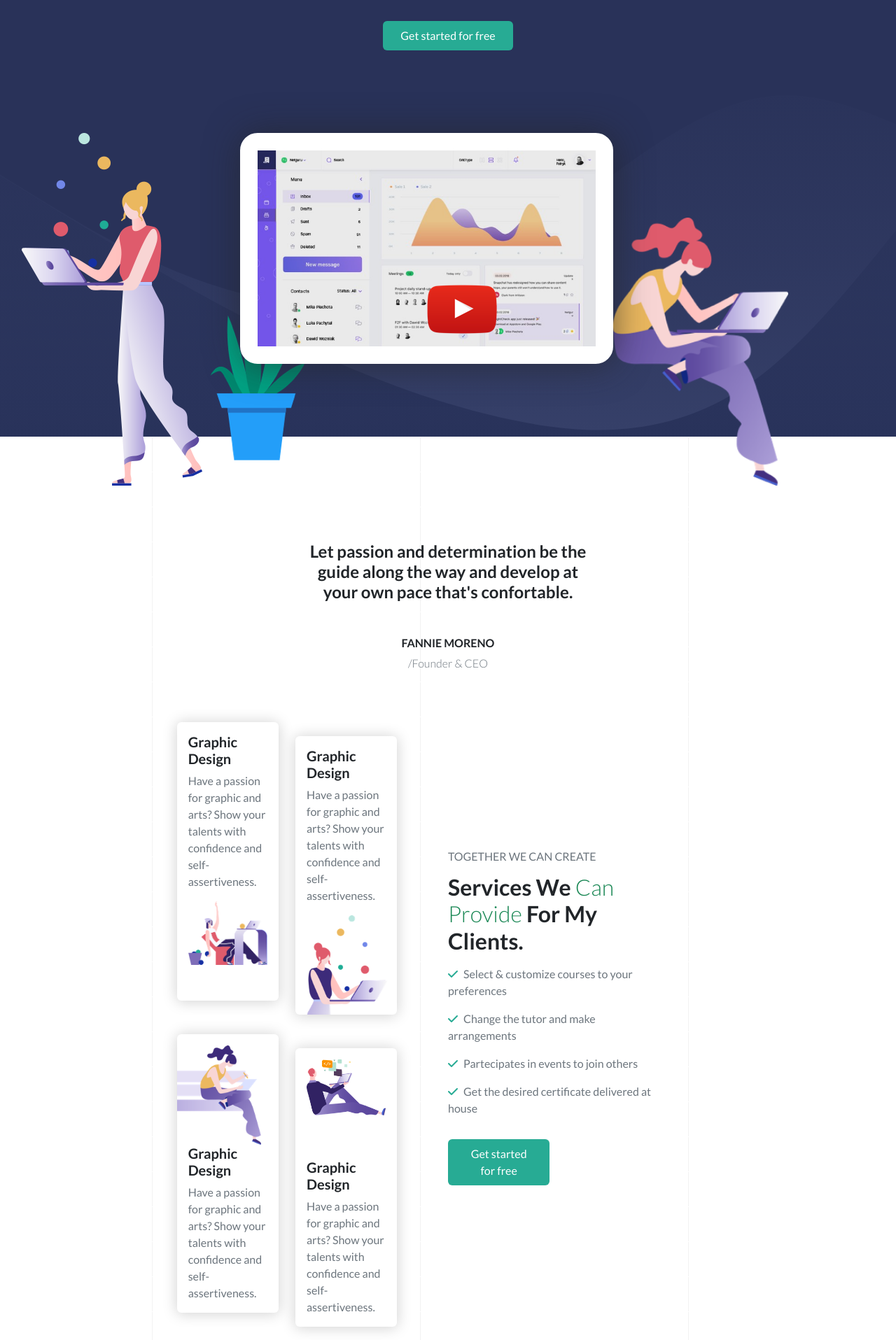
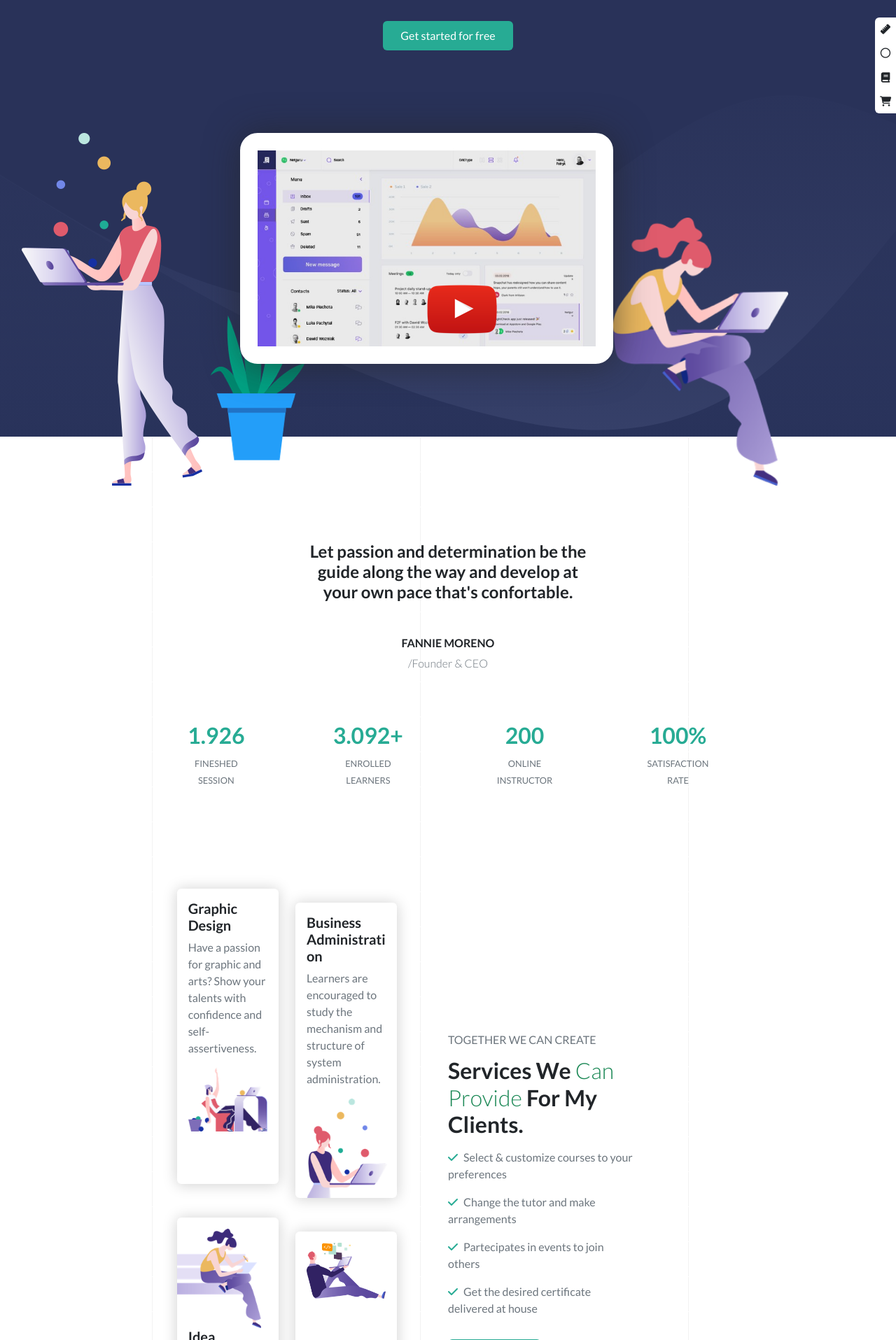
Before and after one commit to pannellalino/proj-html-vuejs, a Vue app: page / in a window 1280 px wide. Shown: the part 205-2120 px from the top of the page at 70% size. Built offline with nearby package versions, Linux system fonts and the light colour scheme.

Commit message:
add details

```diff
--- a/src/components/AppCard.vue
+++ b/src/components/AppCard.vue
@@ -14,7 +14,7 @@ export default {
         </div>
         <div class="text text-start">
           <h5><strong>{{card.price}}</strong></h5>
-          <p v-html="card.info"></p>
+          <p class="fw-bold" v-html="card.info"></p>
           <span class="pe-4"><i class="fa-solid fa-file-lines me-2"></i>{{card.lessons}}</span>
           <span><i class="fa-regular fa-user me-2"></i>{{card.students}}</span>
         </div>
--- a/src/components/AppFooter.vue
+++ b/src/components/AppFooter.vue
@@ -43,6 +43,12 @@ export default {
           </ul>
         </div>
       </div>
+      <div class="icons text-secondary offset-1 col-3 text-start">
+        <i class="fa-brands fa-square-facebook"></i>
+        <i class="fa-brands fa-twitter"></i>
+        <i class="fa-brands fa-instagram"></i>
+        <i class="fa-brands fa-linkedin"></i>
+      </div>
     </div>
     <span class="text-secondary">2020 Maxcoach. All Rights Reserved</span>
     <button class="rounded-circle"><a href="up"><i class="fa-solid fa-arrow-up"></i></a></button>
@@ -73,5 +79,16 @@ footer{
       background-color: #293259;
     }
   }
+  ul{
+    li{
+      font-size: .9rem;
+      margin-bottom: 5px;
+    }
+  }
+  .icons{
+    i{
+      margin-right: 30px;
+    }
+  }
 }
 </style>
--- a/src/components/HelpYou.vue
+++ b/src/components/HelpYou.vue
@@ -7,9 +7,33 @@ export default {
 
 <template>
   <section class="p-5">
-    <div class="container text-center">
-      <h6>Wanna transform your life?</h6>
+    <div class="container text-center mb-5">
+      <h6 class="text-uppercase">Wanna transform your life?</h6>
       <h2 class="fw-bold p-2">Glad to <span>Help You</span> Learn</h2>
+    </div>
+    <div class="container">
+      <article class="d-flex">
+        <div class="card bg-transparent border-0">
+          <i class="fa-regular fa-flag mb-4 fs-1"></i>
+          <h6 class="fw-bold">Idea Discussion</h6>
+          <p class="text-secondary fw-light">Get teamed up with the specialists who work and teach coding for years at famous universities.</p>
+        </div>
+        <div class="card bg-transparent border-0">
+          <i class="fa-solid fa-gear mb-4 fs-1"></i>
+          <h6 class="fw-bold">Web Development</h6>
+          <p class="text-secondary fw-light">Learn to start building a webpage from scratch. You decide your own pace, course and speed.</p>
+        </div>
+        <div class="card bg-transparent border-0">
+          <i class="fa-regular fa-circle mb-4 fs-1"></i>
+          <h6 class="fw-bold">System Administration</h6>
+          <p class="text-secondary fw-light">Learners are encouraged to study the mechanism and structure of system administration.</p>
+        </div>
+        <div class="card bg-transparent border-0">
+          <i class="fa-solid fa-desktop mb-4 fs-1"></i>
+          <h6 class="fw-bold">Graphic Design</h6>
+          <p class="text-secondary fw-light">Have a passion for graphics and arts? Show your talents with confidence and self-assertiveness.</p>
+        </div>
+      </article>
     </div>
     <div class="image text-center">
       <img src="../assets/img/home-6-services-image-768x308.png" alt="">
@@ -29,4 +53,10 @@ img{
   position: relative;
   bottom: -69px;
 }
+article{
+  .card{
+    width: calc(100% / 4);
+    padding: 10px 30px 10px 10px
+  }
+}
 </style>
--- a/src/components/TalkAbout.vue
+++ b/src/components/TalkAbout.vue
@@ -13,7 +13,7 @@ export default {
 
 <template>
   <div class="container text-center">
-    <h2 class="pt-5"><strong class="text-dark fw-bold">Why People Talk About </strong>MaxCoach<strong>?</strong></h2>
+    <h2 class="pt-5"><strong class="text-dark fw-bold">Why People Talk About </strong>MaxCoach<span class="text-dark fw-bold">?</span></h2>
     <div class="testimonial d-flex align-items-center p-5">
       <img class="pic mx-5 rounded-circle" src="../assets/img/testimonial-avata-02.jpg" alt="">
       <p class="px-5 fs-3 fw-light text-start">I am free to learn at my own pace, follow my own schedule and choose the subject I like. Great study portal for people like me.<br><span class="fw-bold fs-6 text-uppercase">Mina Hollace<br></span><span class="text-secondary fs-6">/Freelancer</span></p>
--- a/src/components/data/cards.js
+++ b/src/components/data/cards.js
@@ -115,5 +115,23 @@ export default{
     'Change the tutor and make arrangements',
     'Partecipates in events to join others',
     'Get the desired certificate delivered at house'
+  ],
+  numbers:[
+    {
+      title: '1.926',
+      descr: 'Fineshed session'
+    },
+    {
+      title: '3.092+',
+      descr: 'Enrolled learners'
+    },
+    {
+      title: '200',
+      descr: 'Online instructor'
+    },
+    {
+      title: '100%',
+      descr: 'Satisfaction rate'
+    }
   ]
 }
--- a/src/components/first.vue
+++ b/src/components/first.vue
@@ -26,6 +26,12 @@ export default {
           <span class="text-secondary fw-light">/Founder & CEO</span>
         </div>
       </div>
+      <div class="numbers my-5 py-4">
+        <div class="mx-5" v-for="(num, index) in cards.numbers" :key="index">
+          <h2 class="fw-bold">{{num.title}}</h2>
+          <span class="text-secondary text-uppercase">{{num.descr}}</span>
+        </div>
+      </div>
       <div class="d-flex">
         <div class="container-cards cards py-5">
           <div class="d-flex flex-wrap pos justify-content-center">
@@ -35,8 +41,8 @@ export default {
               <img src="../assets/img/home-6-service-image-01.png" alt="">
             </div>
             <div class="card me-4 my-4 text-start px-3 pt-3 border-0 move">
-              <h5 class="fw-bold">Graphic Design</h5>
-              <p class="text-secondary">Have a passion for graphic and arts? Show your talents with confidence and self-assertiveness.</p>
+              <h5 class="fw-bold">Business Administration</h5>
+              <p class="text-secondary">Learners are encouraged to study the mechanism and structure of system administration.</p>
               <div class="image text-center">
                 <img class="h-100" src="../assets/img/home-6-service-image-02.png" alt="">
               </div>
@@ -45,19 +51,19 @@ export default {
               <div class="image text-start">
                 <img class="h-100" src="../assets/img/home-6-service-image-03.png" alt="">
               </div>
-              <h5 class="fw-bold ps-3">Graphic Design</h5>
-              <p class="text-secondary ps-3">Have a passion for graphic and arts? Show your talents with confidence and self-assertiveness.</p>
+              <h5 class="fw-bold ps-3">Idea Discussion</h5>
+              <p class="text-secondary ps-3">Get teamed up with the specialists who work and teach coding for years at famous universities.</p>
             </div>
             <div class="card me-4 my-4 text-start px-3 pt-3 border-0 move">
               <div class="image text-center">
                 <img class="w-100" src="../assets/img/home-6-service-image-04.png" alt="">
               </div>
-              <h5 class="fw-bold">Graphic Design</h5>
-              <p class="text-secondary">Have a passion for graphic and arts? Show your talents with confidence and self-assertiveness.</p>
+              <h5 class="fw-bold">Web Development</h5>
+              <p class="text-secondary">Learn to start building a webpage from scratch. You decide your own pace, course and speed.</p>
             </div>
           </div>
         </div>
-        <div class="text col-4 text-start">
+        <div class="text col-4 text-start pe-4">
           <h6 class="text-uppercase text-secondary">Together we can create</h6>
           <h2 class="fw-bold my-2">Services We <span class="fw-light text-success">Can Provide</span> For My Clients.</h2>
           <ul v-for="(list, index) in cards.lista" :key="index">
@@ -104,5 +110,15 @@ export default {
       background-color: #293259;
     }
   }
+  .numbers{
+    display: flex;
+    justify-content: center;
+    h2{
+      color: #27ab94;
+    }
+    span{
+      font-size: .8rem;
+    }
+  }
 }
 </style>
--- a/src/components/jumbotron.vue
+++ b/src/components/jumbotron.vue
@@ -16,6 +16,13 @@ export default {
     <h1 class="text-center text-white pt-4 fw-bolder">Learn At Your Own Pace!</h1>
     <h6 class="text-center text-white-50">Get teamed up with people of the same will.</h6>
     <buttonCustom /><br>
+
+    <div class="off-canvas bg-white d-flex flex-column rounded-start">
+      <i class="fa-solid fa-ruler"></i>
+      <i class="fa-regular fa-circle"></i>
+      <i class="fa-solid fa-book"></i>
+      <i class="fa-solid fa-cart-shopping"></i>
+    </div>
 
     <div class="container-c m-0">
       <div class="row w-100 mt-5 justify-content-center">
@@ -65,5 +72,15 @@ export default {
       width: 250px;
     }
   }
+  .off-canvas{
+    width: 30px;
+    position: absolute;
+    right: 0;
+    top: 20%;
+    i{
+      padding: 10px 0;
+      font-size: .9rem;
+    }
+  }
 }
 </style>
```
